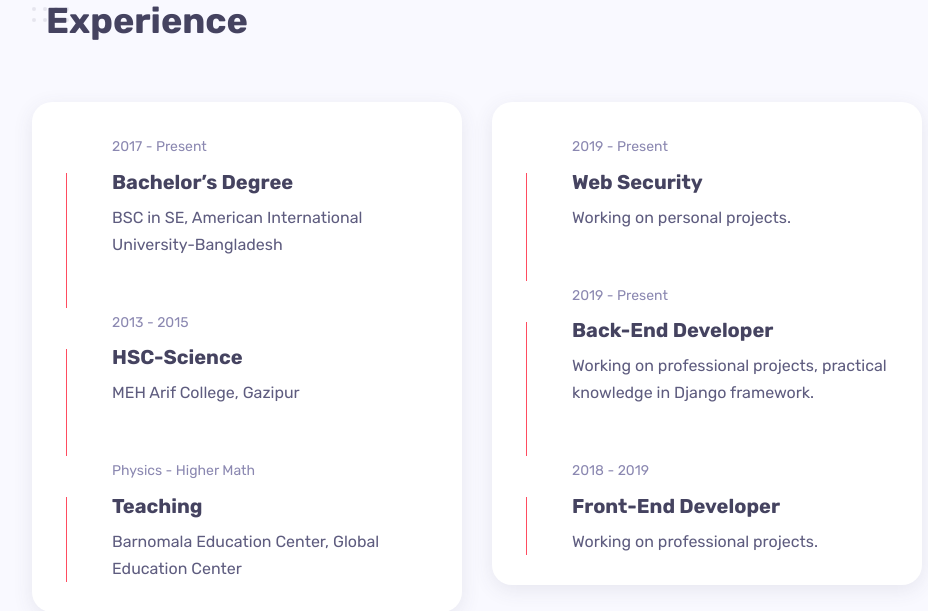
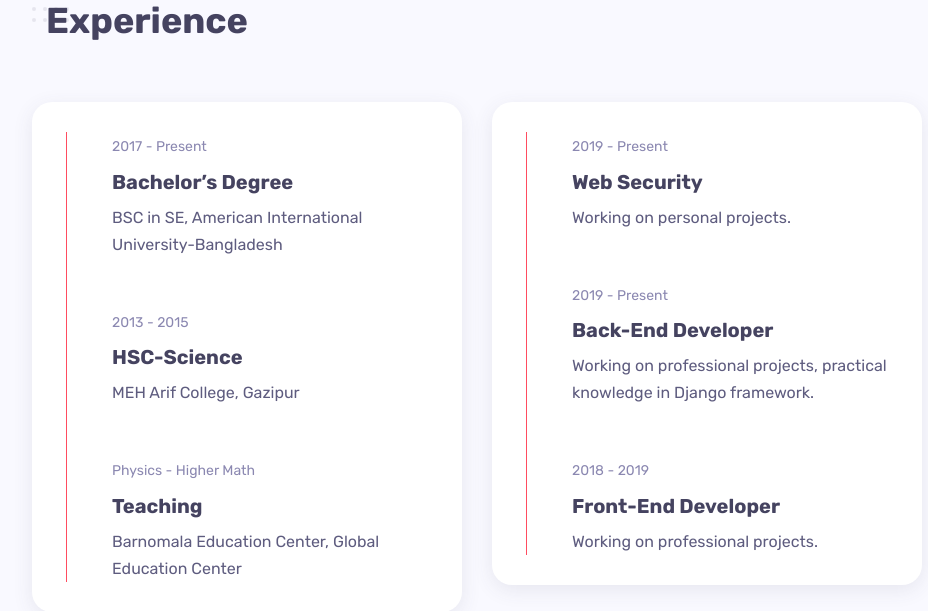
Before and after one commit to raihanba13/nasimportfolio, a Django app: page / in a window 1280 px wide. Shown: the part 2219-2830 px from the top of the page, without its empty margins (163-1091 px from the left). Run offline with Django 3.2, Linux system fonts and the light colour scheme; data that the repository does not hold is empty; some libraries are stand-ins or nearby versions; some web fonts are replaced.

Commit message:
make it better

```diff
--- a/personal/settings.py
+++ b/personal/settings.py
@@ -38,7 +38,7 @@ SECRET_KEY = os.environ.get('DJANGO_SECRET_KEY', 'f^v0$q1l)3e*36&f$ctpu_lki)ou2v
 
 DEBUG = os.environ.get('DJANGO_DEBUG', '') != 'False'
 
-ALLOWED_HOSTS = []
+ALLOWED_HOSTS = ['https://nasimportfolio.herokuapp.com']
 
 
 # Application definition
--- a/templates/base.html
+++ b/templates/base.html
@@ -133,7 +133,7 @@
 </main>
 
 <!-- Go to top button -->
-<a href="javascript:" id="return-to-top"><i class="fas fa-arrow-up"></i></a>
+<a href="javascript:" id="return-to-top"><i class="icofont-arrow-up"></i></i></a>
 
 <!-- SCRIPTS -->
 <script src="/static/js/jquery-1.12.3.min.js"></script>
--- a/templates/index.html
+++ b/templates/index.html
@@ -275,7 +275,7 @@
 				<div class="col-md-6">
 
 					<!-- timeline wrapper -->
-					<div class="timeline edu bg-white rounded shadow-dark padding-30 overflow-hidden">
+					<div class="timeline bg-white rounded shadow-dark padding-30 overflow-hidden">
 
 						<!-- timeline item -->
 						<div class="timeline-container wow fadeInUp">
@@ -317,7 +317,7 @@
 					<div class="spacer d-md-none d-lg-none" data-height="30"></div>
 
 					<!-- timeline wrapper -->
-					<div class="timeline exp bg-white rounded shadow-dark padding-30 overflow-hidden">
+					<div class="timeline bg-white rounded shadow-dark padding-30 overflow-hidden">
 
 						<!-- timeline item -->
 						<div class="timeline-container wow fadeInUp">
```
